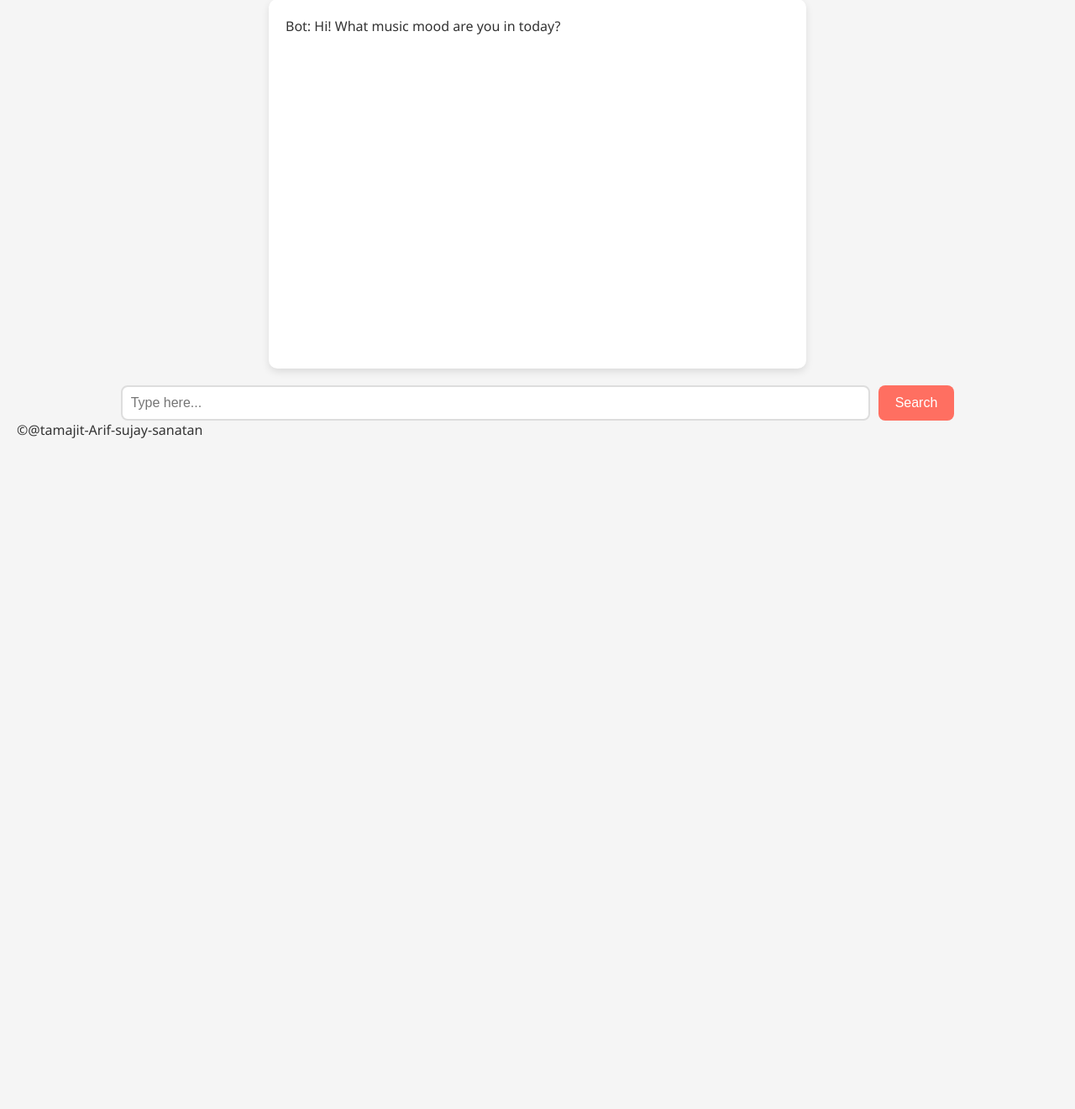
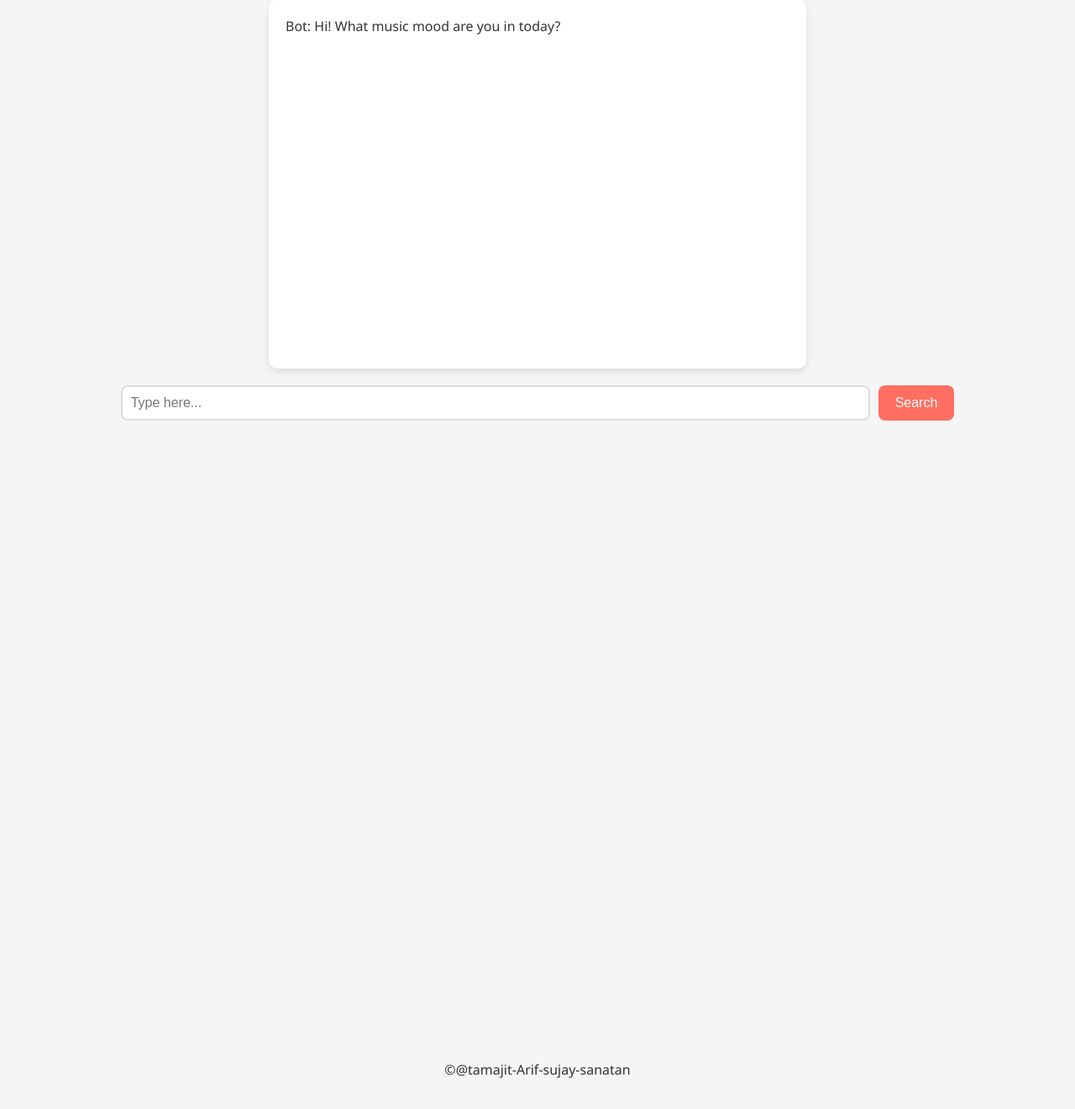
Before and after one commit to sanaatan7/Chat_bot_music_recommendation, a Flask app: page / in a window 1280 px wide. Shown: the part 123-1444 px from the top of the page at 84% size. Before the commit the page ends 645 px from the top, so only its background shows below. Run offline with Flask 3, Linux system fonts and the light colour scheme.

Commit message:
Update chat.html

```diff
--- a/templates/chat.html
+++ b/templates/chat.html
@@ -161,6 +161,12 @@ body.dark-mode #chatForm input[type="text"] {
 #chatForm button:active {
     transform: scale(0.95);
 }
+        footer {
+            display: flex;
+            align-items: last baseline;
+            justify-content: center;
+            min-height: 100vh;
+        }
     </style>
 </head>
 <body>
@@ -194,7 +200,7 @@ body.dark-mode #chatForm input[type="text"] {
         <button type="submit">Search</button>
     </form>
 
-    <footer>&copy;@tamajit-Arif-sujay-sanatan</footer>
+    <footer><p>&copy;@tamajit-Arif-sujay-sanatan</p></footer>
 
     <script>
         function submitForm(event) {
```
